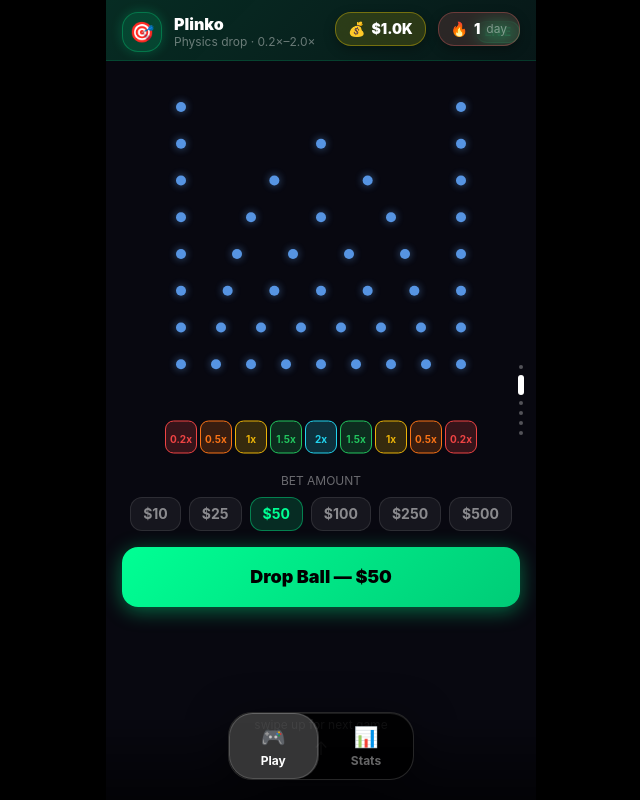
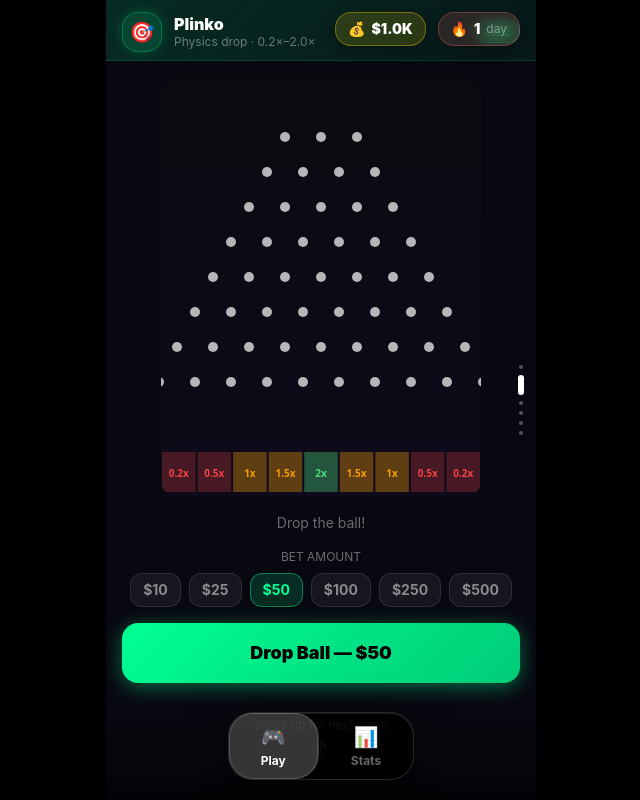
Before and after one commit to Wsylq/BoxDopamine, a React (Vite) app: page / in a window 1280 px wide. Both pictures are taken after a click on the element 840 px from the left and 398 px from the top of the page. Shown: the whole page, without its empty margins (319-959 px from the left). Built offline with nearby package versions, Linux system fonts and the light colour scheme; the HTML template or start-up script is replaced by a standard one; a web font is replaced by a local one.

Commit message:
plinko-update

```diff
--- a/src/games/Plinko.tsx
+++ b/src/games/Plinko.tsx
@@ -1,117 +1,212 @@
-import { useState, useCallback } from 'react';
-import { motion } from 'framer-motion';
+import { useState, useCallback, useRef, useEffect } from 'react';
 import { addBalance, formatCurrency, getState, sounds, haptics } from '../store/gameStore';
 
-const ROWS = 8;
 const MULTIPLIERS = [0.2, 0.5, 1.0, 1.5, 2.0, 1.5, 1.0, 0.5, 0.2];
 const BETS = [10, 25, 50, 100, 250, 500];
 
-interface PlinkoPath {
-  steps: ('L' | 'R')[];
-  finalSlot: number;
-  multiplier: number;
-  win: number;
+interface Ball {
+  x: number;
+  y: number;
+  vx: number;
+  vy: number;
+  trail: { x: number; y: number }[];
 }
 
+interface Peg {
+  x: number;
+  y: number;
+}
+
+const ROWS = 8;
+const CANVAS_W = 320;
+const CANVAS_H = 420;
+const PEG_R = 5;
+const BALL_R = 8;
+
 export default function Plinko() {
+  const canvasRef = useRef<HTMLCanvasElement>(null);
   const [bet, setBet] = useState(50);
   const [dropping, setDropping] = useState(false);
-  const [lastPath, setLastPath] = useState<PlinkoPath | null>(null);
-  const [ballPos, setBallPos] = useState<{ x: number; y: number } | null>(null);
-  const [highlightSlot, setHighlightSlot] = useState<number | null>(null);
+  const [lastResult, setLastResult] = useState<{ mult: number; delta: number } | null>(null);
   const [showLossEffect, setShowLossEffect] = useState(false);
+  const ballRef = useRef<Ball | null>(null);
+  const animRef = useRef<number>(0);
+  const pegsRef = useRef<Peg[]>([]);
 
   const { balance } = getState();
   const safeBet = Math.min(bet, balance);
 
-  const DROP_COLS = 9;
-  const CANVAS_W = 320;
-  const CANVAS_H = 380;
-  const PEG_R = 5;
-  const SLOT_H = 36;
+  // Build peg layout
+  useEffect(() => {
+    const pegs: Peg[] = [];
+    const topPad = 60;
+    const rowH = (CANVAS_H - topPad - 80) / ROWS;
+    for (let row = 0; row < ROWS; row++) {
+      const count = row + 3;
+      const y = topPad + row * rowH;
+      const totalW = (count - 1) * 36;
+      for (let col = 0; col < count; col++) {
+        pegs.push({ x: CANVAS_W / 2 - totalW / 2 + col * 36, y });
+      }
+    }
+    pegsRef.current = pegs;
+  }, []);
 
-  function getPegX(row: number, col: number) {
-    const pegsInRow = row + 2;
-    const totalWidth = CANVAS_W - 40;
-    const spacing = totalWidth / (pegsInRow - 1);
-    return 20 + col * spacing;
+  const drawScene = useCallback((ctx: CanvasRenderingContext2D, ball: Ball | null) => {
+    // Background
+    const bg = ctx.createLinearGradient(0, 0, 0, CANVAS_H);
+    bg.addColorStop(0, '#0a0a0f');
+    bg.addColorStop(1, '#0f0a1a');
+    ctx.fillStyle = bg;
+    ctx.fillRect(0, 0, CANVAS_W, CANVAS_H);
+
+    // Pegs
+    for (const peg of pegsRef.current) {
+      ctx.beginPath();
+      ctx.arc(peg.x, peg.y, PEG_R, 0, Math.PI * 2);
+      ctx.fillStyle = 'rgba(255,255,255,0.7)';
+      ctx.fill();
     }
 
-  function getPegY(row: number) {
-    return 30 + row * ((CANVAS_H - SLOT_H - 50) / ROWS);
+    // Multiplier buckets
+    const bucketW = CANVAS_W / MULTIPLIERS.length;
+    const bucketY = CANVAS_H - 45;
+    MULTIPLIERS.forEach((m, i) => {
+      const bx = i * bucketW;
+      const color = m >= 2 ? 'rgba(74,222,128,0.35)' : m >= 1 ? 'rgba(245,158,11,0.35)' : 'rgba(239,68,68,0.25)';
+      const textColor = m >= 2 ? '#4ade80' : m >= 1 ? '#f59e0b' : '#ef4444';
+      ctx.fillStyle = color;
+      ctx.fillRect(bx + 1, bucketY, bucketW - 2, 40);
+      ctx.fillStyle = textColor;
+      ctx.font = 'bold 10px system-ui';
+      ctx.textAlign = 'center';
+      ctx.fillText(`${m}x`, bx + bucketW / 2, bucketY + 25);
+    });
+
+    // Ball
+    if (ball) {
+      // Trail
+      ball.trail.forEach((pt, i) => {
+        const alpha = (i / ball.trail.length) * 0.4;
+        ctx.beginPath();
+        ctx.arc(pt.x, pt.y, BALL_R * 0.6, 0, Math.PI * 2);
+        ctx.fillStyle = `rgba(255,215,0,${alpha})`;
+        ctx.fill();
+      });
+      // Ball
+      const grad = ctx.createRadialGradient(ball.x - 2, ball.y - 2, 1, ball.x, ball.y, BALL_R);
+      grad.addColorStop(0, '#FFE066');
+      grad.addColorStop(1, '#CC9900');
+      ctx.beginPath();
+      ctx.arc(ball.x, ball.y, BALL_R, 0, Math.PI * 2);
+      ctx.fillStyle = grad;
+      ctx.fill();
+    }
+  }, []);
+
+  const dropBall = useCallback(() => {
+    if (dropping || balance < safeBet) return;
+    setDropping(true);
+    setLastResult(null);
+    haptics.medium();
+    sounds.click();
+
+    ballRef.current = {
+      x: CANVAS_W / 2 + (Math.random() - 0.5) * 10,
+      y: 20,
+      vx: (Math.random() - 0.5) * 1,
+      vy: 2,
+      trail: [],
+    };
+
+    const animate = () => {
+      const ball = ballRef.current;
+      if (!ball) return;
+      const canvas = canvasRef.current;
+      if (!canvas) return;
+      const ctx = canvas.getContext('2d');
+      if (!ctx) return;
+
+      // Physics
+      ball.vy += 0.25;
+      ball.vx *= 0.99;
+      ball.x += ball.vx;
+      ball.y += ball.vy;
+
+      // Trail
+      ball.trail.push({ x: ball.x, y: ball.y });
+      if (ball.trail.length > 12) ball.trail.shift();
+
+      // Peg collision
+      for (const peg of pegsRef.current) {
+        const dx = ball.x - peg.x;
+        const dy = ball.y - peg.y;
+        const dist = Math.sqrt(dx * dx + dy * dy);
+        if (dist < PEG_R + BALL_R) {
+          const nx = dx / dist;
+          const ny = dy / dist;
+          const dot = ball.vx * nx + ball.vy * ny;
+          ball.vx = (ball.vx - 2 * dot * nx) * 0.7 + (Math.random() - 0.5) * 1.5;
+          ball.vy = Math.abs(ball.vy - 2 * dot * ny) * 0.6 + 1;
+          ball.x = peg.x + nx * (PEG_R + BALL_R + 1);
+          ball.y = peg.y + ny * (PEG_R + BALL_R + 1);
+          sounds.peg();
+          haptics.light();
+        }
       }
 
-  const drop = useCallback(() => {
-    if (dropping || balance <= 0) return;
-    haptics.medium();
-    sounds.click();
-    addBalance(-safeBet);
-    setDropping(true);
-    setLastPath(null);
-    setHighlightSlot(null);
+      // Wall bounce
+      if (ball.x < BALL_R) { ball.x = BALL_R; ball.vx = Math.abs(ball.vx); }
+      if (ball.x > CANVAS_W - BALL_R) { ball.x = CANVAS_W - BALL_R; ball.vx = -Math.abs(ball.vx); }
 
-    const steps: ('L' | 'R')[] = [];
-    let slot = 0;
-    for (let r = 0; r < ROWS; r++) {
-      const dir: 'L' | 'R' = Math.random() < 0.5 ? 'L' : 'R';
-      steps.push(dir);
-      if (dir === 'R') slot++;
-    }
-    const multiplier = MULTIPLIERS[slot];
-    const win = Math.round(safeBet * multiplier);
+      drawScene(ctx, ball);
 
-    let stepIndex = 0;
-    let currentCol = 0;
+      // Bottom reached
+      if (ball.y > CANVAS_H - 50) {
+        const bucketW = CANVAS_W / MULTIPLIERS.length;
+        const idx = Math.min(Math.floor(ball.x / bucketW), MULTIPLIERS.length - 1);
+        const mult = MULTIPLIERS[idx];
+        const payout = Math.floor(safeBet * mult);
+        const delta = payout - safeBet;
 
-    const animateStep = () => {
-      if (stepIndex >= ROWS) {
-        const finalX = 20 + (slot / (DROP_COLS - 1)) * (CANVAS_W - 40);
-        const finalY = CANVAS_H - SLOT_H - 10;
-        setBallPos({ x: finalX, y: finalY });
-        setHighlightSlot(slot);
+        setLastResult({ mult, delta });
+        setDropping(false);
+        ballRef.current = null;
 
-        if (win > 0) addBalance(win);
+        addBalance(delta);
 
-        const path: PlinkoPath = { steps, finalSlot: slot, multiplier, win };
-        setLastPath(path);
-
-        setTimeout(() => {
-          setBallPos(null);
-          setDropping(false);
-          if (win > safeBet) { sounds.win(); haptics.win(); }
-          else if (win === 0) {
+        if (mult >= 2) {
+          haptics.win();
+          sounds.bigWin();
+        } else if (mult >= 1) {
+          haptics.win();
+          sounds.win();
+        } else {
+          haptics.lose();
           sounds.lose();
-            haptics.lose();
           setShowLossEffect(true);
           setTimeout(() => setShowLossEffect(false), 600);
         }
-          else sounds.coin();
-        }, 600);
+
+        drawScene(ctx, null);
         return;
       }
 
-      const row = stepIndex;
-      const x = getPegX(row, currentCol);
-      const y = getPegY(row);
-      setBallPos({ x, y });
-      sounds.peg();
-      haptics.light();
-
-      if (steps[stepIndex] === 'R') currentCol++;
-      stepIndex++;
-
-      const delay = 120 + Math.random() * 60;
-      setTimeout(animateStep, delay);
+      animRef.current = requestAnimationFrame(animate);
     };
 
-    setTimeout(animateStep, 100);
-  }, [dropping, balance, safeBet]);
+    animRef.current = requestAnimationFrame(animate);
+  }, [dropping, balance, safeBet, drawScene]);
 
-  const pegColor = '#60a5fa';
-  const slotColors = [
-    '#ef4444', '#f97316', '#eab308', '#22c55e', '#22d3ee',
-    '#22c55e', '#eab308', '#f97316', '#ef4444'
-  ];
+  useEffect(() => {
+    const canvas = canvasRef.current;
+    if (!canvas) return;
+    canvas.width = CANVAS_W;
+    canvas.height = CANVAS_H;
+    const ctx = canvas.getContext('2d');
+    if (ctx) drawScene(ctx, null);
+    return () => cancelAnimationFrame(animRef.current);
+  }, [drawScene]);
 
   return (
     <div className="flex flex-col items-center gap-4 px-4 py-4 h-full">
@@ -119,76 +214,37 @@ export default function Plinko() {
       {showLossEffect && <div className="red-vignette" />}
 
       {/* Canvas */}
-      <div className="relative" style={{ width: CANVAS_W, height: CANVAS_H }}>
-        <svg width={CANVAS_W} height={CANVAS_H} style={{ position: 'absolute', top: 0, left: 0 }}>
-          {/* Pegs */}
-          {Array.from({ length: ROWS }).map((_, row) => {
-            const pegsInRow = row + 2;
-            return Array.from({ length: pegsInRow }).map((_, col) => {
-              const x = getPegX(row, col);
-              const y = getPegY(row);
-              return (
-                <circle key={`${row}-${col}`} cx={x} cy={y} r={PEG_R}
-                  fill={pegColor} opacity={0.9}
-                  style={{ filter: 'drop-shadow(0 0 4px rgba(96,165,250,0.6))' }}
-                />
-              );
-            });
-          })}
-
-          {/* Slots */}
-          {MULTIPLIERS.map((m, i) => {
-            const x = 20 + (i / (DROP_COLS - 1)) * (CANVAS_W - 40);
-            const y = CANVAS_H - SLOT_H;
-            const w = (CANVAS_W - 40) / (DROP_COLS - 1);
-            const isHighlighted = highlightSlot === i;
-            return (
-              <g key={i}>
-                <rect
-                  x={x - w / 2 + 2} y={y}
-                  width={w - 4} height={SLOT_H - 4}
-                  rx={8}
-                  fill={isHighlighted ? slotColors[i] : `${slotColors[i]}33`}
-                  stroke={slotColors[i]}
-                  strokeWidth={isHighlighted ? 2 : 1}
-                  style={isHighlighted ? { filter: `drop-shadow(0 0 8px ${slotColors[i]})` } : {}}
-                />
-                <text
-                  x={x} y={y + SLOT_H / 2 + 1}
-                  textAnchor="middle" dominantBaseline="middle"
-                  fontSize={10} fontWeight="bold"
-                  fill={isHighlighted ? '#fff' : slotColors[i]}
-                >
-                  {m}x
-                </text>
-              </g>
-            );
-          })}
-        </svg>
-
-        {/* Ball */}
-        {ballPos && (
-          <motion.div
-            animate={{ x: ballPos.x - 10, y: ballPos.y - 10 }}
-            transition={{ type: 'spring', stiffness: 200, damping: 20 }}
+      <div className="relative" style={{ width: CANVAS_W, maxWidth: '100%' }}>
+        <canvas
+          ref={canvasRef}
           style={{
-              position: 'absolute',
-              width: 20, height: 20,
-              borderRadius: '50%',
-              background: 'radial-gradient(circle at 35% 35%, #fff, #FFD700)',
-              boxShadow: '0 0 12px rgba(255,215,0,0.8)',
+            width: '100%',
+            height: 'auto',
+            display: 'block',
+            borderRadius: '16px',
           }}
         />
-        )}
       </div>
 
       {/* Result */}
-      {lastPath && !dropping && (
-        <div className={`text-center ${lastPath.win === 0 ? 'shake-intense' : ''}`}>
-          <div className={`text-2xl font-black ${lastPath.win > safeBet ? 'text-green-400' : lastPath.win === 0 ? 'text-red-400' : 'text-yellow-400'}`}>
-            {lastPath.win > safeBet ? `🎉 +${formatCurrency(lastPath.win - safeBet)}` : lastPath.win === 0 ? '💀 Miss!' : `${lastPath.multiplier}x`}
+      {lastResult && !dropping && (
+        <div className={`text-center ${lastResult.delta < 0 ? 'shake-intense' : ''}`}>
+          <div className={`text-2xl font-black ${lastResult.delta >= 0 ? 'text-green-400' : 'text-red-400'}`}>
+            {lastResult.delta > 0 ? `🎉 +${formatCurrency(lastResult.delta)}` : lastResult.delta === 0 ? '😐 Break Even' : `💀 ${formatCurrency(lastResult.delta)}`}
           </div>
-          <div className="text-white/40 text-xs">{lastPath.multiplier}x multiplier → {formatCurrency(lastPath.win)}</div>
+          <div className="text-white/40 text-xs">{lastResult.mult}x multiplier → {formatCurrency(Math.floor(safeBet * lastResult.mult))}</div>
+        </div>
+      )}
+
+      {dropping && (
+        <div className="text-white/60 text-lg font-semibold">
+          Dropping...
+        </div>
+      )}
+
+      {!dropping && !lastResult && (
+        <div className="text-white/40 text-sm">
+          Drop the ball!
         </div>
       )}
 
@@ -215,7 +271,7 @@ export default function Plinko() {
 
       {/* Drop button */}
       <button
-        onClick={drop}
+        onClick={dropBall}
         disabled={dropping || balance <= 0}
         className="w-full py-4 rounded-2xl font-black text-lg transition-all"
         style={{
@@ -228,6 +284,12 @@ export default function Plinko() {
       >
         {dropping ? 'Dropping...' : `Drop Ball — ${formatCurrency(safeBet)}`}
       </button>
+
+      {balance <= 0 && (
+        <div className="text-red-400 text-sm font-bold text-center">
+          💀 Broke! Game over.
+        </div>
+      )}
     </div>
   );
 }
```
Also changed, not shown: TODO.txt. Lines whose indentation alone changed are shown as unchanged.
